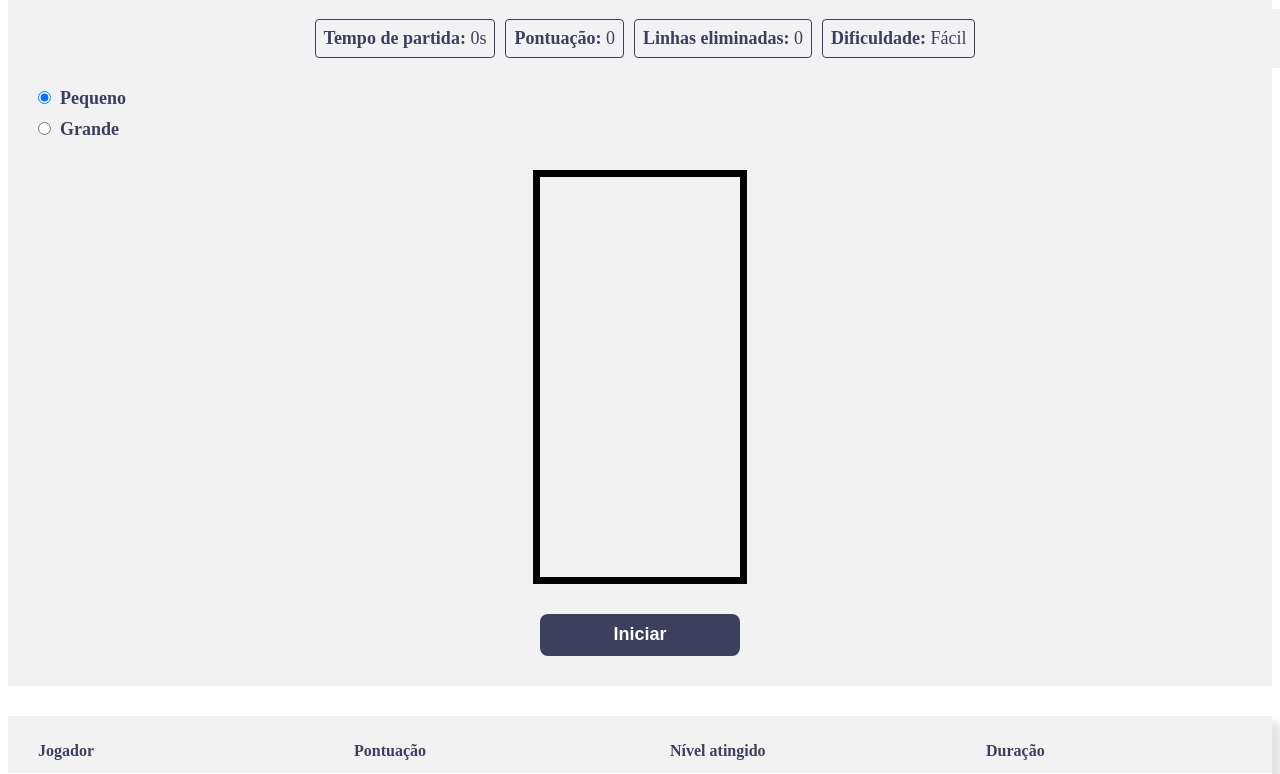
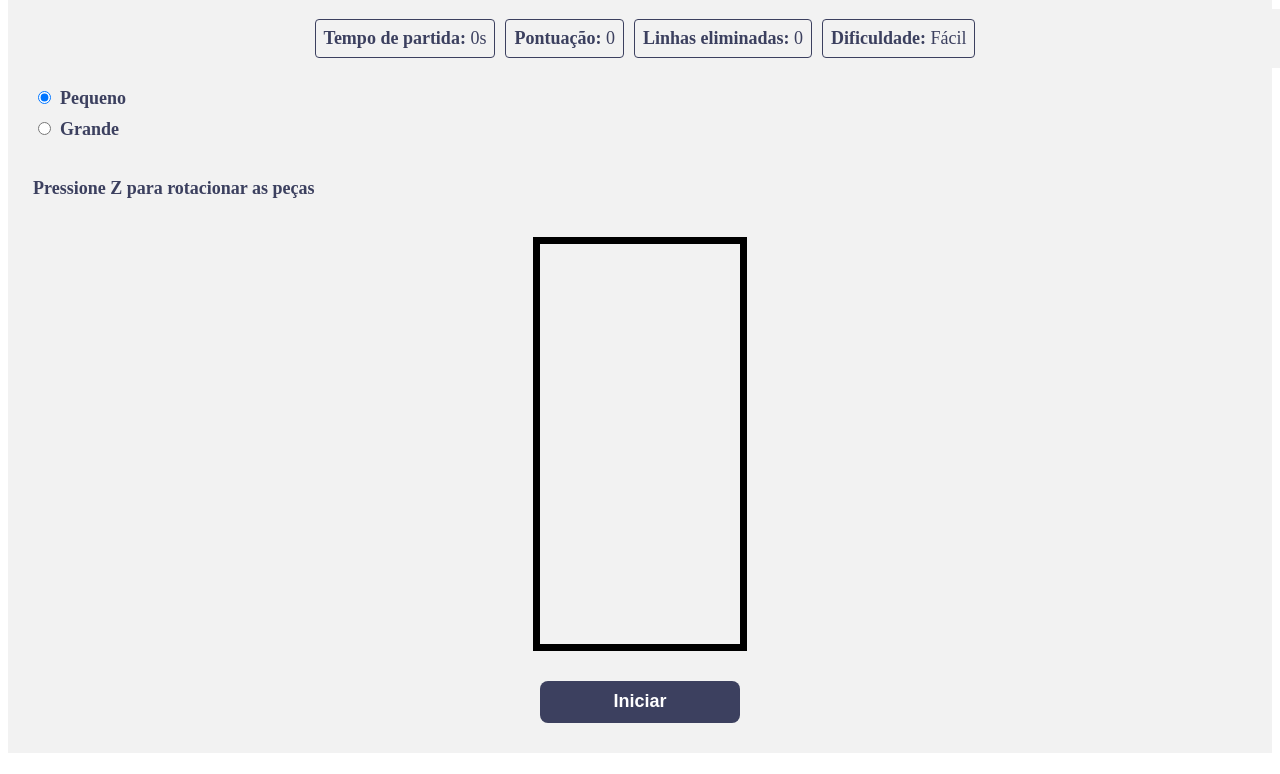
Before and after one commit to gabrielsanttana/rolling-tetris, a PHP site: page /index.html in a window 1280 px wide; the page is wider, and only the part inside the window is pictured. Shown: the part 149-923 px from the top of that part. Run offline with PHP 8.4, Linux system fonts and the light colour scheme.

Commit message:
Update game index

```diff
--- a/src/containers/Game/index.html
+++ b/src/containers/Game/index.html
@@ -65,6 +65,8 @@
             <input type="radio" id="bigBoard" name="boardSize" value="big" />
             <label for="bigBoard">Grande</label>
           </div>
+
+          <p>Pressione Z para rotacionar as peças</p>
         </div>
 
         <div class="gameContainer">
--- a/src/containers/Game/styles.css
+++ b/src/containers/Game/styles.css
@@ -75,6 +75,13 @@ body > main {
 }
 
 #gameSection #boardSizeChooser .inputRadioBlock label {
+  color: #3c405f;
+  font-weight: bold;
+  font-size: 18px;
+}
+
+#gameSection #boardSizeChooser p {
+  padding: 20px 0 0 5px;
   color: #3c405f;
   font-weight: bold;
   font-size: 18px;
```
